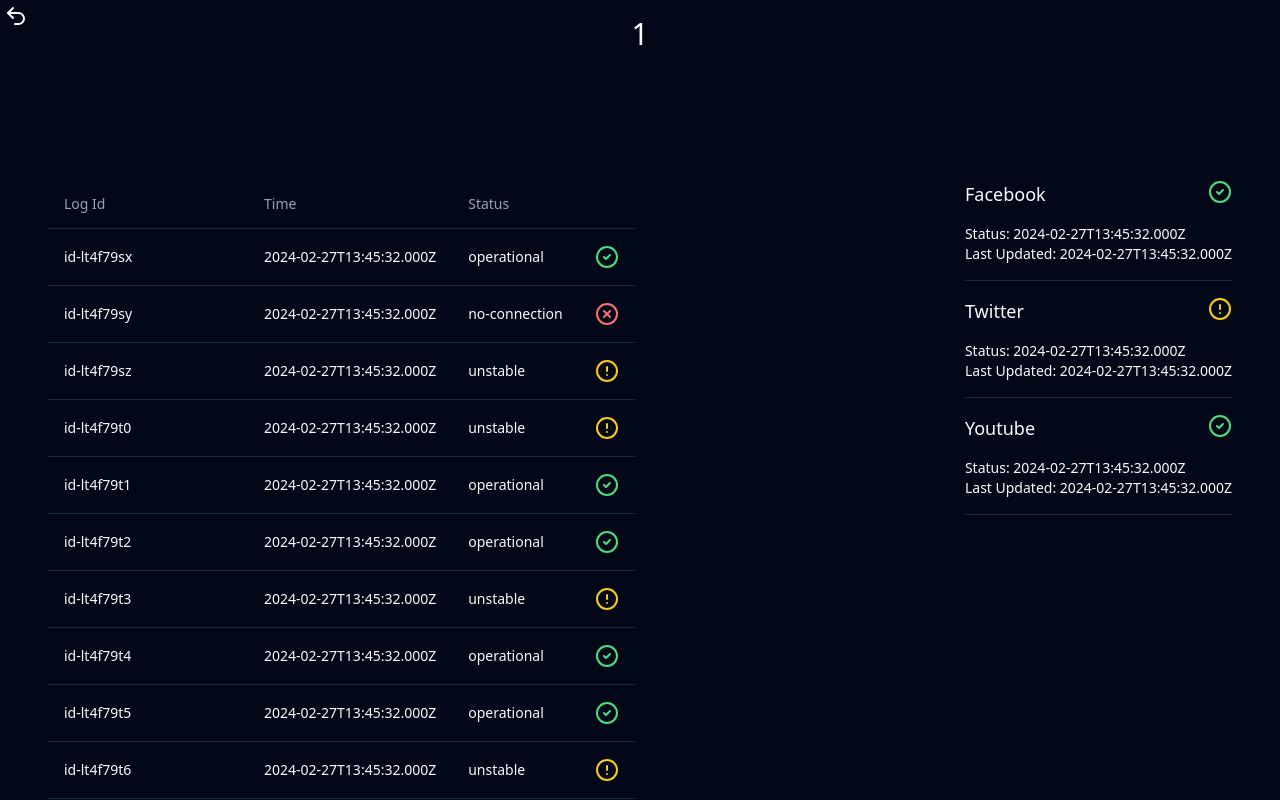
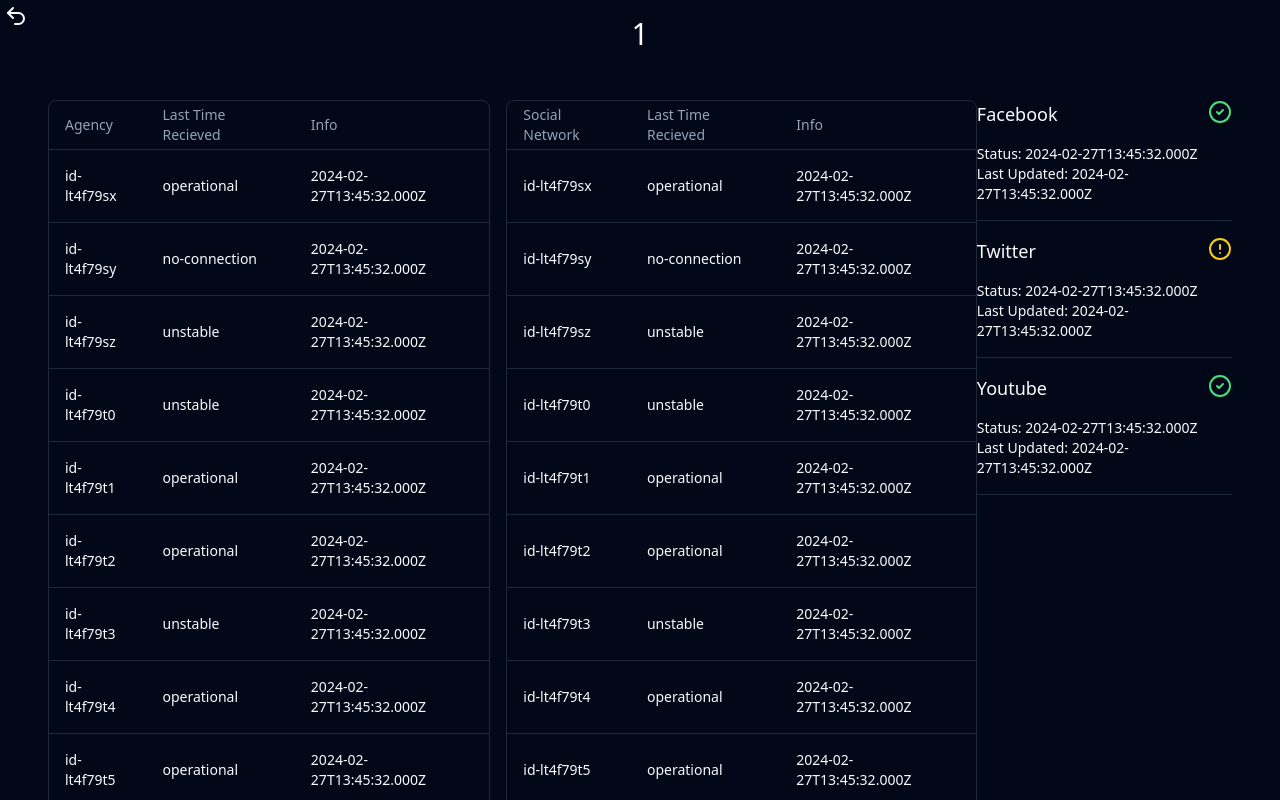
Before and after one commit to AmitYoffe/Error_Monitor, a React (Vite) app: page /1 in a window 1280 px wide. Shown: the top 800 px of the page. Built offline with nearby package versions, Linux system fonts and the light colour scheme.

Commit message:
Added correct dashboard routing

```diff
--- a/src/components/AgenciesTable.tsx
+++ /dev/null
@@ -1,31 +0,0 @@
-import React from 'react';
-import AgencyItem from './AgencyItem';
-
-interface IAgency {
-  agency: string;
-  timeRecieved: string;
-  info: object;
-}
-
-interface Props {
-  agencies: IAgency[];
-}
-
-const AgenciesTable: React.FC<Props> = ({ agencies }) => {
-  return (
-    <div>
-      <p className="pb-3 text-center">Agencies Table</p>
-      {agencies.map((agencyData, index) => (
-        <a key={index} href={`${agencyData.agency}`}>
-          <AgencyItem
-            agency={agencyData.agency}
-            timeRecieved={agencyData.timeRecieved}
-            info={agencyData.info}
-          />
-        </a>
-      ))}
-    </div>
-  );
-};
-
-export default AgenciesTable;
--- a/src/components/AgencyItem.tsx
+++ /dev/null
@@ -1,34 +0,0 @@
-interface IAgenciesItem {
-  agency: string;
-  timeRecieved: string;
-  info: object;
-  //   ??need to check db??
-}
-
-const status = 'all good'
-// const status = 'problematic'
-// const status = 'very bad'
-
-let bgColor = '#4ade80';
-
-if (status !== 'all good') {
-  if (status === 'problematic') {
-    bgColor = "#fdba74";
-  } else {
-    bgColor = "#dc2626";
-  }
-}
-
-export default function AgencyItem({ agency, timeRecieved, info }: IAgenciesItem) {
-  return (
-    <div className="flex-column flex justify-center">
-      <div className="flex-column flex gap-6 border-2 p-3" style={{ background: bgColor }}>
-        <div className="gap-6">
-          <p className="pb-2 text-center font-bold min-w-72">{agency}</p>
-          <p>{`last time received: ${timeRecieved}`}</p>
-          <p>{`info: ${JSON.stringify(info)}`}</p>
-        </div>
-      </div>
-    </div>
-  );
-}
--- a/src/components/ConnectionTable.tsx
+++ /dev/null
@@ -1,54 +0,0 @@
-import {
-  Table,
-  TableBody,
-  TableCell,
-  TableHead,
-  TableHeader,
-  TableRow,
-} from '@/components/ui/table';
-import { Status, statusIcons } from './Status';
-import { Undo2 } from 'lucide-react';
-
-export interface ConnectionLog {
-  logid: string;
-  time: string;
-  status: Status;
-}
-
-interface ConnectionTableProps {
-  ConnectionLogs: ConnectionLog[];
-}
-
-export function ConnectionTable({ ConnectionLogs }: ConnectionTableProps) {
-  return (
-    <>
-      <a href="/" className="absolute left-1 top-1">
-        <Undo2 />
-      </a>
-      <Table>
-        <TableHeader>
-          <TableRow>
-            <TableHead className="w-[200px]">Log Id</TableHead>
-            <TableHead>Time</TableHead>
-            <TableHead>Status</TableHead>
-            <TableHead></TableHead>
-          </TableRow>
-        </TableHeader>
-        <TableBody>
-          {ConnectionLogs.map((connectionLog) => (
-            <TableRow key={connectionLog.time}>
-              <TableCell className="font-medium">
-                {connectionLog.logid}
-              </TableCell>
-              <TableCell>{connectionLog.time}</TableCell>
-              <TableCell>{connectionLog.status}</TableCell>
-              <TableCell className="text-right">
-                {statusIcons[connectionLog.status]}
-              </TableCell>
-            </TableRow>
-          ))}
-        </TableBody>
-      </Table>
-    </>
-  );
-}
--- a/src/components/SocialNetworkItem.tsx
+++ /dev/null
@@ -1,27 +0,0 @@
-import React from 'react';
-
-interface ISocialNetworkItem {
-  network: string;
-  timeRecieved: string;
-  info: object;
-}
-
-const SocialNetworkItem: React.FC<ISocialNetworkItem> = ({
-  network,
-  timeRecieved,
-  info,
-}) => {
-  return (
-    <div className="flex-column flex justify-center">
-      <div className="flex-column flex gap-6 border-2 p-3">
-        <div className="gap-6">
-          <p className="min-w-72 pb-2 text-center font-bold">{network}</p>
-          <p>{`last time received: ${timeRecieved}`}</p>
-          <p>{`info: ${JSON.stringify(info)}`}</p>
-        </div>
-      </div>
-    </div>
-  );
-};
-
-export default SocialNetworkItem;
--- a/src/components/SocialNetworksTable.tsx
+++ /dev/null
@@ -1,32 +0,0 @@
-import React from 'react';
-import SocialNetworkItem from './SocialNetworkItem';
-
-interface ISocialNetwork {
-  network: string;
-  timeRecieved: string;
-  info: object;
-}
-
-interface Props {
-  socialNetworks: ISocialNetwork[];
-}
-
-const SocialNetworksTable: React.FC<Props> = ({ socialNetworks }) => {
-  return (
-    <div>
-      <p className="pb-3 text-center">Social Networks Table</p>
-      {socialNetworks.map((networkData, index) => (
-        <a key={index} href={`${networkData.network}`}>
-          <SocialNetworkItem
-            key={index}
-            network={networkData.network}
-            timeRecieved={networkData.timeRecieved}
-            info={networkData.info}
-          />
-        </a>
-      ))}
-    </div>
-  );
-};
-
-export default SocialNetworksTable;
--- a/src/components/DashboardChoice.tsx
+++ b/src/components/mainDashboard/DashboardChoice.tsx
@@ -1,5 +1,5 @@
-// import { Label } from '@radix-ui/rgap/ct-dropdown-menu';
-import { Card, CardDescription, CardTitle } from './ui/card';
+import { Link } from 'react-router-dom';
+import { Card, CardDescription, CardTitle } from '../ui/card';
 
 interface ISocialNetwork {
   lastTimeRecieved: string;
@@ -25,8 +25,8 @@ function DashboardChoice({
   Agencies,
 }: IDashboardChoice) {
   return (
-    <a href={location}>
-      <p className="flex flex-col items-center justify-between rounded-md border-2 bg-popover p-4 hover:bg-accent hover:text-accent-foreground active:border-slate-950 peer-data-[state=checked]:border-primary [&:has([data-state=checked])]:border-primary">
+    <Link to={location} className="hover:bg-accent">
+      <p className="flex flex-col items-center justify-between rounded-md border-2 p-4 hover:text-accent-foreground active:border-slate-950 peer-data-[state=checked]:border-primary [&:has([data-state=checked])]:border-primary">
         <img src={iconSrc} alt={`${location} svg`} className="mb-3 h-6 w-6" />
         {location}
       </p>
@@ -44,7 +44,7 @@ function DashboardChoice({
         </CardDescription>
         <CardDescription>Info: {Agencies?.info}</CardDescription>
       </Card>
-    </a>
+    </Link>
   );
 }
 
--- a/src/components/MainDashboards.tsx
+++ b/src/components/mainDashboard/MainDashboards.tsx
@@ -5,13 +5,12 @@ import WestBank from '@/assets/images/westBank.png';
 import WhiteGaza from '@/assets/images/white-gaza.png';
 import WhiteLebanon from '@/assets/images/white-lebanon.png';
 import WhiteWestBank from '@/assets/images/white-westBank.png';
-import DashboardChoice from '@/components/DashboardChoice';
+import DashboardChoice from '@/components/mainDashboard/DashboardChoice';
 import {
-  Card,
   CardContent,
   CardDescription,
   CardHeader,
-  CardTitle,
+  CardTitle
 } from '@/components/ui/card';
 
 // TODO: understand how to toggle the location icons from dark to light mode
@@ -20,7 +19,7 @@ interface MainDashboardsProps {
 }
 export default function MainDashboards({ darkMode }: MainDashboardsProps) {
   return (
-    <Card>
+    <>
       <CardHeader className="flex items-center">
         <img src={confusedDuck} alt="confused duck" className="h-20 w-16" />
         <CardTitle>Error Monitor</CardTitle>
@@ -48,6 +47,6 @@ export default function MainDashboards({ darkMode }: MainDashboardsProps) {
           Agencies={undefined}
         />
       </CardContent>
-    </Card>
+    </>
   );
 }
--- /dev/null
+++ b/src/components/subDashboard/InfoTable.tsx
@@ -0,0 +1,52 @@
+import {
+  Table,
+  TableBody,
+  TableCell,
+  TableHead,
+  TableHeader,
+  TableRow,
+} from '@/components/ui/table';
+import { Status } from './Status';
+import { Card } from '../ui/card';
+import { Link } from 'react-router-dom';
+
+export interface ConnectionLog {
+  logid: string;
+  time: string;
+  status: Status;
+}
+
+interface InfoTableProps {
+  data: Record<string, string | number>[];
+  headers: string[];
+}
+
+export function InfoTable({ data, headers }: InfoTableProps) {
+  return (
+    <Card>
+      <Table>
+        <TableHeader>
+          <TableRow>
+            {headers.map((header, index) => (
+              <TableHead key={index}>{header}</TableHead>
+            ))}
+          </TableRow>
+        </TableHeader>
+        <TableBody>
+          {data.map((row, rowIndex) => (
+            <TableRow
+              key={rowIndex}
+              className="hover:bg-accent active:border-slate-950"
+            >
+              {Object.values(row).map((value, columnIndex) => (
+                <TableCell key={columnIndex}>
+                  <Link to="testURL">{value}</Link>
+                </TableCell>
+              ))}
+            </TableRow>
+          ))}
+        </TableBody>
+      </Table>
+    </Card>
+  );
+}
--- a/src/routes/Root.tsx
+++ b/src/routes/Root.tsx
@@ -1,4 +1,4 @@
-import MainDashboards from '@/components/MainDashboards';
+import MainDashboards from '@/components/mainDashboard/MainDashboards';
 import { ModeToggle } from '@/components/mode-toggle';
 
 export default function Root() {
--- a/src/routes/connection.tsx
+++ b/src/routes/connection.tsx
@@ -1,88 +1,14 @@
-import { ConnectionLog, ConnectionTable } from '@/components/ConnectionTable';
-import Status from '@/components/Status';
+import { InfoTable } from '@/components/subDashboard/InfoTable';
+import Status from '@/components/subDashboard/Status';
 import { AsyncReturnType } from '@/types';
-import { LoaderFunctionArgs, useLoaderData } from 'react-router-dom';
-import uniqid from 'uniqid';
+import { getLogs } from '@/utils';
+import { Undo2 } from 'lucide-react';
+import { Link, LoaderFunctionArgs, useLoaderData } from 'react-router-dom';
 
 export async function loader({ params }: LoaderFunctionArgs) {
   const connection = params.connection;
-  const connectionLogs: ConnectionLog[] = [
-    {
-      logid: uniqid('id-'),
-      status: 'operational',
-      time: new Date().toISOString(),
-    },
-    {
-      logid: uniqid('id-'),
-      status: 'no-connection',
-      time: new Date().toISOString(),
-    },
-    {
-      logid: uniqid('id-'),
-      status: 'unstable',
-      time: new Date().toISOString(),
-    },
-    {
-      logid: uniqid('id-'),
-      status: 'unstable',
-      time: new Date().toISOString(),
-    },
-    {
-      logid: uniqid('id-'),
-      status: 'operational',
-      time: new Date().toISOString(),
-    },
-    {
-      logid: uniqid('id-'),
-      status: 'operational',
-      time: new Date().toISOString(),
-    },
-    {
-      logid: uniqid('id-'),
-      status: 'unstable',
-      time: new Date().toISOString(),
-    },
-    {
-      logid: uniqid('id-'),
-      status: 'operational',
-      time: new Date().toISOString(),
-    },
-    {
-      logid: uniqid('id-'),
-      status: 'operational',
-      time: new Date().toISOString(),
-    },
-    {
-      logid: uniqid('id-'),
-      status: 'unstable',
-      time: new Date().toISOString(),
-    },
-    {
-      logid: uniqid('id-'),
-      status: 'operational',
-      time: new Date().toISOString(),
-    },
-    {
-      logid: uniqid('id-'),
-      status: 'operational',
-      time: new Date().toISOString(),
-    },
-    {
-      logid: uniqid('id-'),
-      status: 'unstable',
-      time: new Date().toISOString(),
-    },
-    {
-      logid: uniqid('id-'),
-      status: 'operational',
-      time: new Date().toISOString(),
-    },
-    {
-      logid: uniqid('id-'),
-      status: 'operational',
-      time: new Date().toISOString(),
-    },
-  ];
+  const connectionLogs = await getLogs();
+
   return { connection, connectionLogs };
 }
 
@@ -91,12 +17,19 @@ export default function Connection() {
     typeof loader
   >;
 
+  const agenciesHeaders = ['Agency', 'Last Time Recieved', 'Info'];
+  const socialNetwrokHeaders = ['Social Network', 'Last Time Recieved', 'Info'];
+
   return (
     <div className="h-screen p-4">
+      <Link to="/" className="absolute left-1 top-1">
+        <Undo2 />
+      </Link>
       <p className="text-center text-3xl">{connection}</p>
-      <div className="container mt-32 flex justify-between">
-        <div className="">
-          <ConnectionTable ConnectionLogs={connectionLogs} />
+      <div className="container mt-12 flex justify-between">
+        <div className="flex flex-row gap-4">
+          <InfoTable data={connectionLogs} headers={agenciesHeaders} />
+          <InfoTable data={connectionLogs} headers={socialNetwrokHeaders} />
         </div>
         <div className="space-y-4">
           <Status name="Facebook" status="operational" />
```
Also changed, not shown: src/utils.ts (+84 -0 lines), src/components/subDashboard/Status.tsx (renamed from src/components/Status.tsx).
